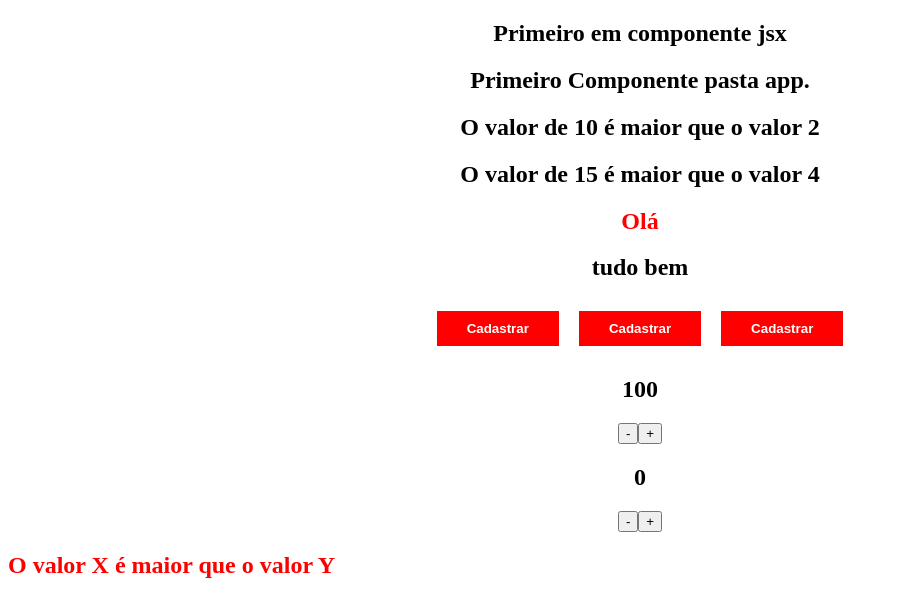
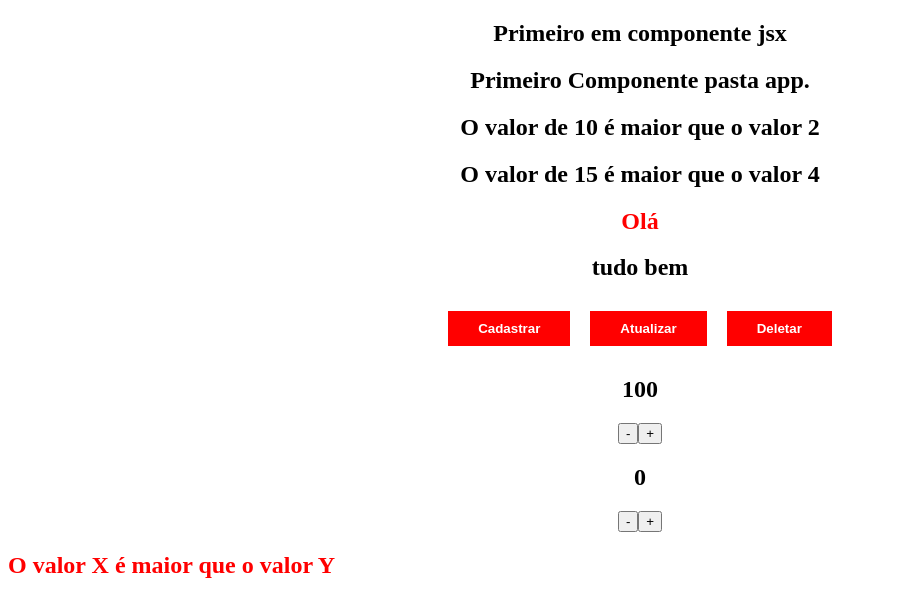
Before and after one commit to SergioCaueGomes/Exercicios_React, a React (Create React App) app: page / in a window 1280 px wide. Shown: the top 616 px of the page, without its empty margins (0-897 px from the left). Built offline with nearby package versions, Linux system fonts and the light colour scheme.

Commit message:
Commit Botoes

```diff
--- a/src/components/Botao.js
+++ b/src/components/Botao.js
@@ -5,11 +5,17 @@ export default props => {
     function cadastrar() {
         console.log('Cadastrou');
     }
+    function atualizar() {
+        console.log('Atualizou');
+    }
+    function deletar() {
+        console.log('Deletou');
+    }
     return (
         <>
         <button className="btn" onClick={cadastrar}>Cadastrar</button>
-        <button className="btn" onClick={cadastrar}>Cadastrar</button>
-        <button className="btn" onClick={cadastrar}>Cadastrar</button>
+        <button className="btn" onClick={atualizar}>Atualizar</button>
+        <button className="btn" onClick={deletar}>Deletar</button>
         </>
     )
 }
```
